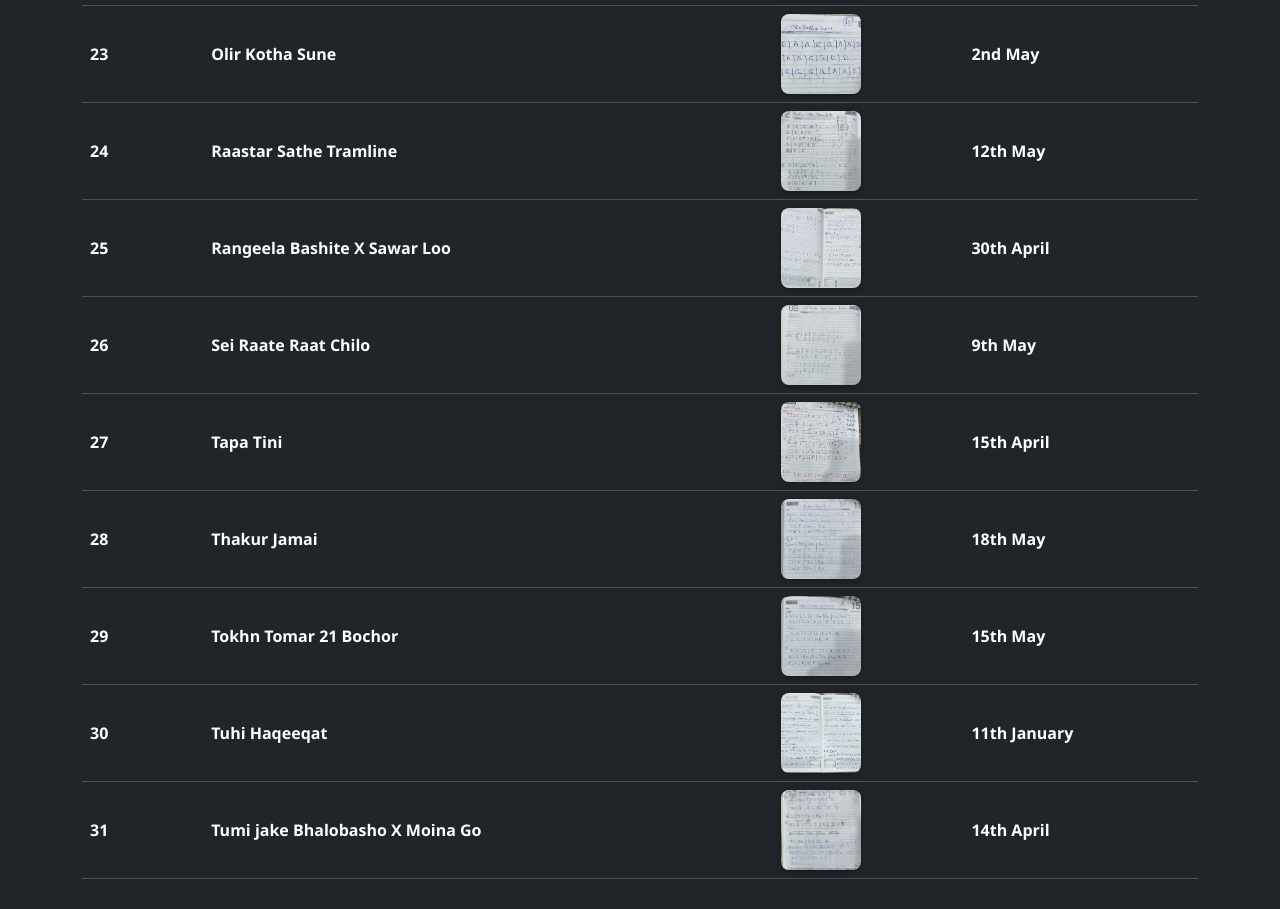
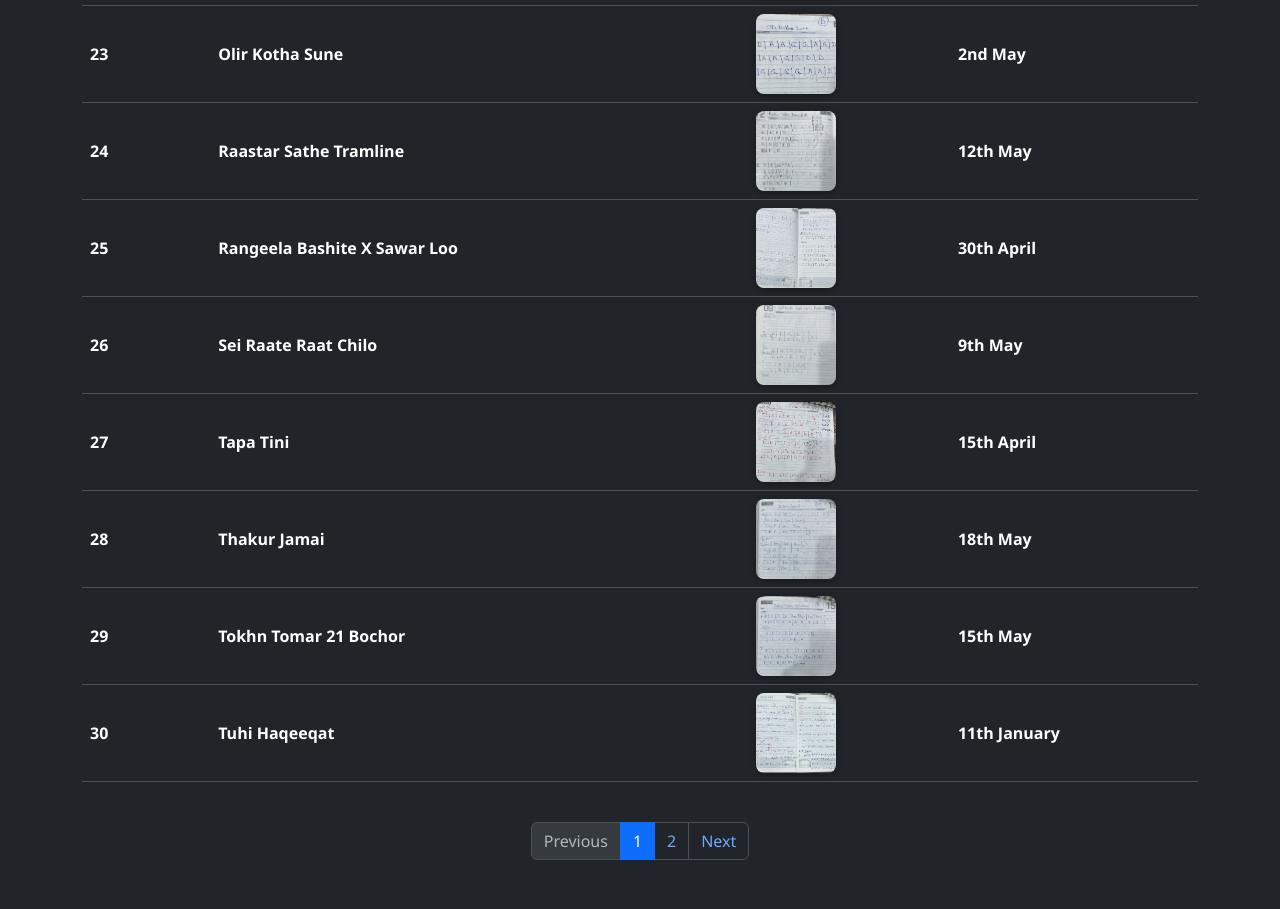
Before and after one commit to abhirup0106/music.github.io, a plain HTML site: page index.html in a window 1280 px wide. Shown: the part 2351-3260 px from the top of the page. Drawn offline with nearby package versions, Linux system fonts and the light colour scheme.

Commit message:
Update index.html

```diff
--- a/index.html
+++ b/index.html
@@ -138,9 +138,24 @@
         {sl: 29, desc: "Tokhn Tomar 21 Bochor", thumb: "images/Tokhn Tomar 21 Bochor.jpg", full: "images/Tokhn Tomar 21 Bochor.jpg", page: "15th May"},
         {sl: 30, desc: "Tuhi Haqeeqat", thumb: "images/Tuhi Haqeeqat.jpg", full: "images/Tuhi Haqeeqat.jpg", page: "11th January"},
         {sl: 31, desc: "Tumi jake Bhalobasho X Moina Go", thumb: "images/TumijakeBhalobasho X Moina Go.jpg", full: "images/TumijakeBhalobasho X Moina Go.jpg", page: "14th April"},
+        {sl: 32, desc: "Aj Hridoye Bhalobeshe.jpg", thumb: "images/Aj Hridoye Bhalobeshe.jpg", full: "images/Aj Hridoye Bhalobeshe.jpg", page: "4th July"},
+        {sl: 33, desc: "Ajeb Dasta", thumb: "images/Ajeb Dasta.jpg", full: "images/Ajeb Dasta.jpg", page: "3rd June"},
+        {sl: 34, desc: "Bekarar Karke hume", thumb: "images/Bekarar Karke hume.jpg", full: "images/Bekarar Karke hume.jpg", page: "10th June"},
+        {sl: 35, desc: "coffee house", thumb: "images/coffee house.jpg", full: "images/coffee house.jpg", page: "30th May"},
+        {sl: 36, desc: "EI Meghla Dine Ekla", thumb: "images/EI Meghla Dine Ekla.jpg", full: "images/EI Meghla Dine Ekla.jpg", page: "2nd June"},
+        {sl: 37, desc: "Ek Pyar Ka Nagma", thumb: "images/Ek Pyar Ka Nagma.jpg", full: "images/Ek Pyar Ka Nagma.jpg", page: "1st July"},
+        {sl: 38, desc: "Iktara", thumb: "images/Iktara.jpg", full: "images/Iktara.jpg", page: "3rd July"},
+        {sl: 39, desc: "Ferari Mon", thumb: "images/IMG-20251117-WA0014.jpg", full: "images/IMG-20251117-WA0014.jpg", page: "7th July"},
+        {sl: 40, desc: "Kano Roder Moto Hashlena", thumb: "images/Kano Roder Moto.jpg", full: "images/Kano Roder Moto.jpg", page: "9th June"},
+        {sl: 41, desc: "O Mere Dil ki Chain", thumb: "images/O Mere Dil ki Chain.jpg", full: "images/O Mere Dil ki Chain.jpg", page: "27th June"},
+        {sl: 42, desc: "Pyar Manga Hai", thumb: "images/Pyar Manga Hai.jpg", full: "images/Pyar Manga Hai.jpg", page: "29th June"},
+        {sl: 43, desc: "Tolo Chino Bina", thumb: "images/Tolo Chino Bina.jpg", full: "images/Tolo Chino Bina.jpg", page: "20th June"},
+        {sl: 44, desc: "Tomake(panineeta)", thumb: "images/Tomake.jpg", full: "images/Tomake.jpg", page: "8th June"},
+        {sl: 45, desc: "Tu tu hai wahi", thumb: "images/Tu tu hai wahi.jpg", full: "images/Tu tu hai wahi.jpg", page: "15th June"},
+
     ];
 
-    const ROWS_PER_PAGE = 100;
+    const ROWS_PER_PAGE = 30;
     let currentPage = 1;
     let filteredData = [...galleryData];
 
```
